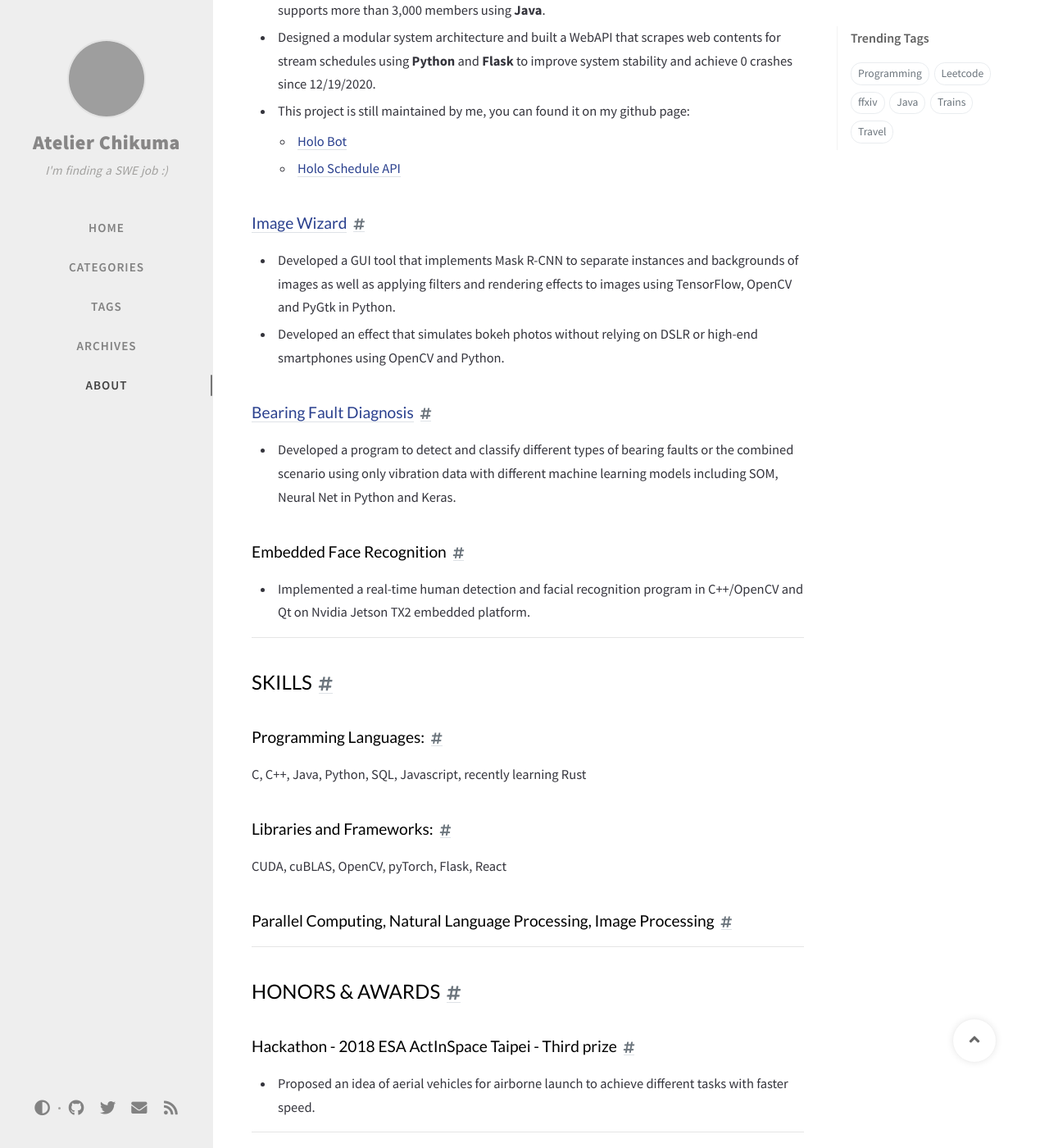
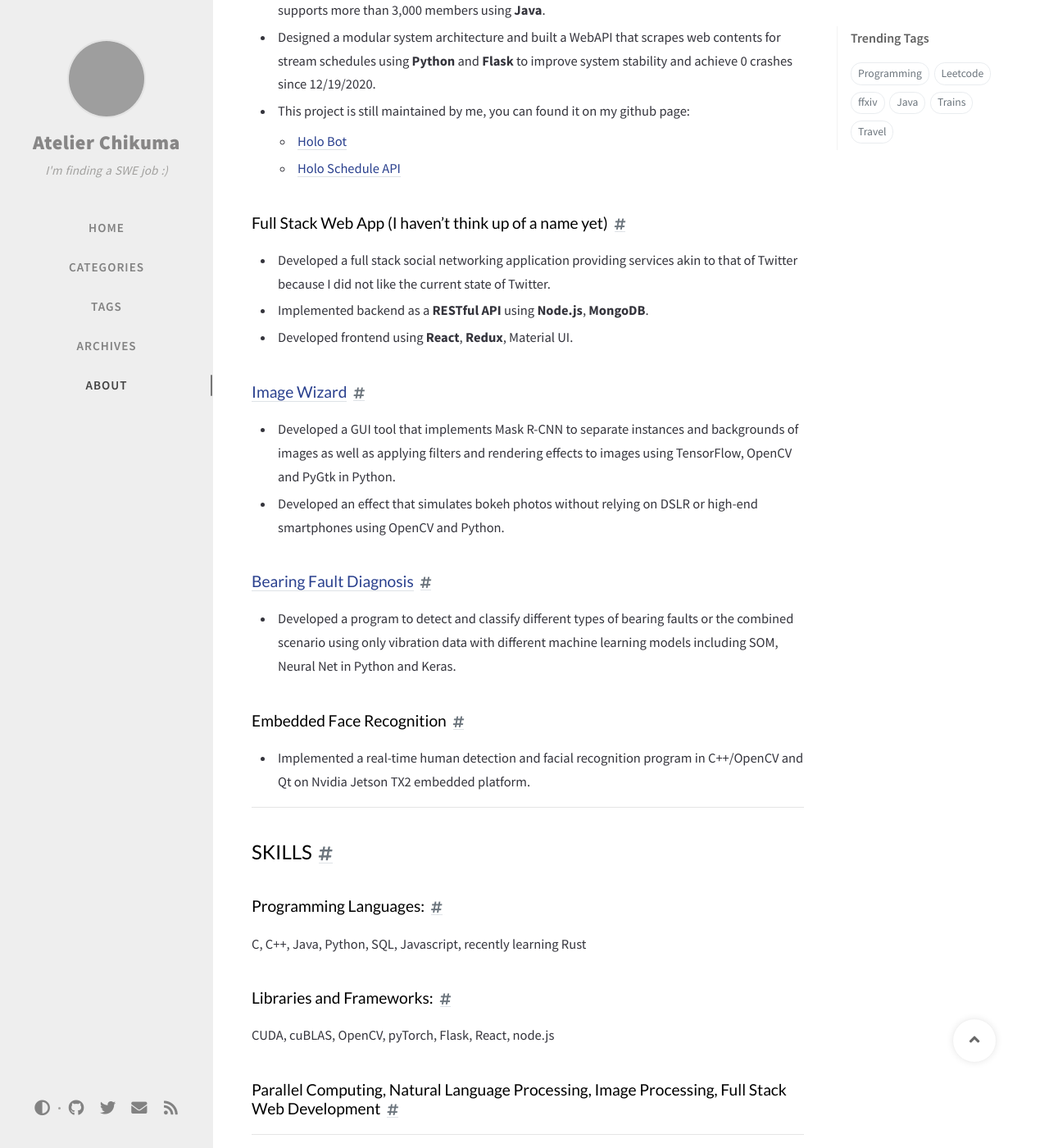
Before and after one commit to cst0601/cst0601.github.io, a Jekyll site: the page built from _tabs/about.md, in a window 1280 px wide and 1400 px high, scrolled down 1969 px. Shown: the whole window at 82% size. Built offline with Jekyll 4.4.1, drawn with Linux system fonts in a browser that asks for light colours; nearby versions of some CDN libraries; formulas are drawn with MathJax 3; comment, search, counter and statistics services are not loaded; some of the changed text lies outside the part shown; grey boxes are pictures that could not be loaded.

Commit message:
updated about

```diff
--- a/_tabs/about.md
+++ b/_tabs/about.md
@@ -10,8 +10,8 @@ I am a new graduate with a master's degree in Compute Science at University of
 California, Riverside. I am currently seeking a full time software engineer
 position in the United States. (plz, I really need a job)
 
-I have experiences in the following fields: Web Frontend/Backend, Parallel
-computing, Natural Language Processing, Database.
+I have experiences in the following fields: <ins>**Web Frontend/Backend, Parallel
+computing, Natural Language Processing, Database**</ins>.
 
 ---
 
@@ -71,6 +71,12 @@ stability and achieve 0 crashes since 12/19/2020.
 - This project is still maintained by me, you can found it on my github page:
     * [Holo Bot](https://github.com/cst0601/Holo-Bot)
     * [Holo Schedule API](https://github.com/cst0601/holo_schedule_api)
+
+### Full Stack Web App (I haven't think up of a name yet)
+- Developed a full stack social networking application providing services akin
+to that of Twitter because I did not like the current state of Twitter.
+- Implemented backend as a **RESTful API** using **Node.js**, **MongoDB**.
+- Developed frontend using **React**, **Redux**, Material UI.
 
 ### [Image Wizard](https://github.com/cst0601/Image-Wizard)
 - Developed a GUI tool that implements Mask R-CNN to separate instances and
@@ -95,8 +101,8 @@ C++/OpenCV and Qt on Nvidia Jetson TX2 embedded platform.
 ### Programming Languages:
 C, C++, Java, Python, SQL, Javascript, recently learning Rust
 ### Libraries and Frameworks:
-CUDA, cuBLAS, OpenCV, pyTorch, Flask, React
-### Parallel Computing, Natural Language Processing, Image Processing
+CUDA, cuBLAS, OpenCV, pyTorch, Flask, React, node.js
+### Parallel Computing, Natural Language Processing, Image Processing, Full Stack Web Development
 
 ---
 
```
Also changed, not shown: other parts of _tabs/about.md (+1 -1 lines), _drafts/2022-11-06-test.md (deleted, +0 -13 lines).
